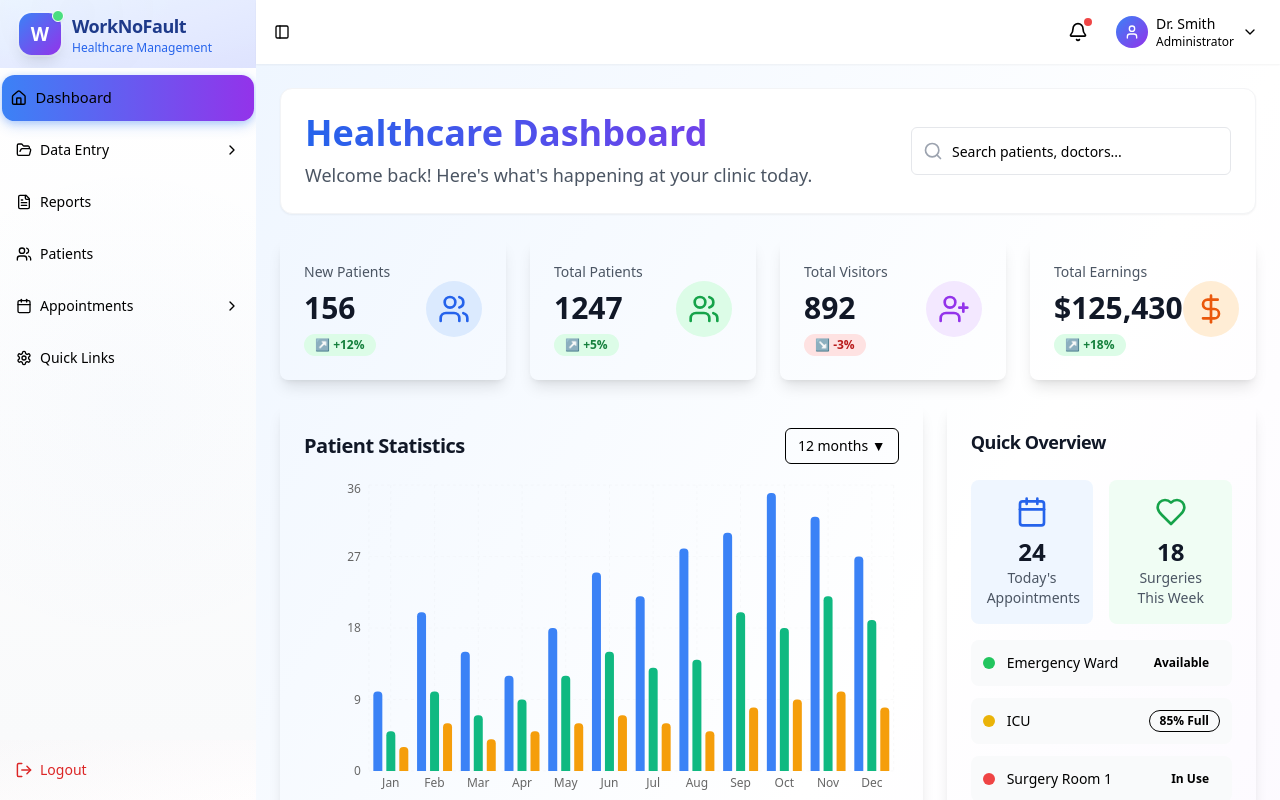
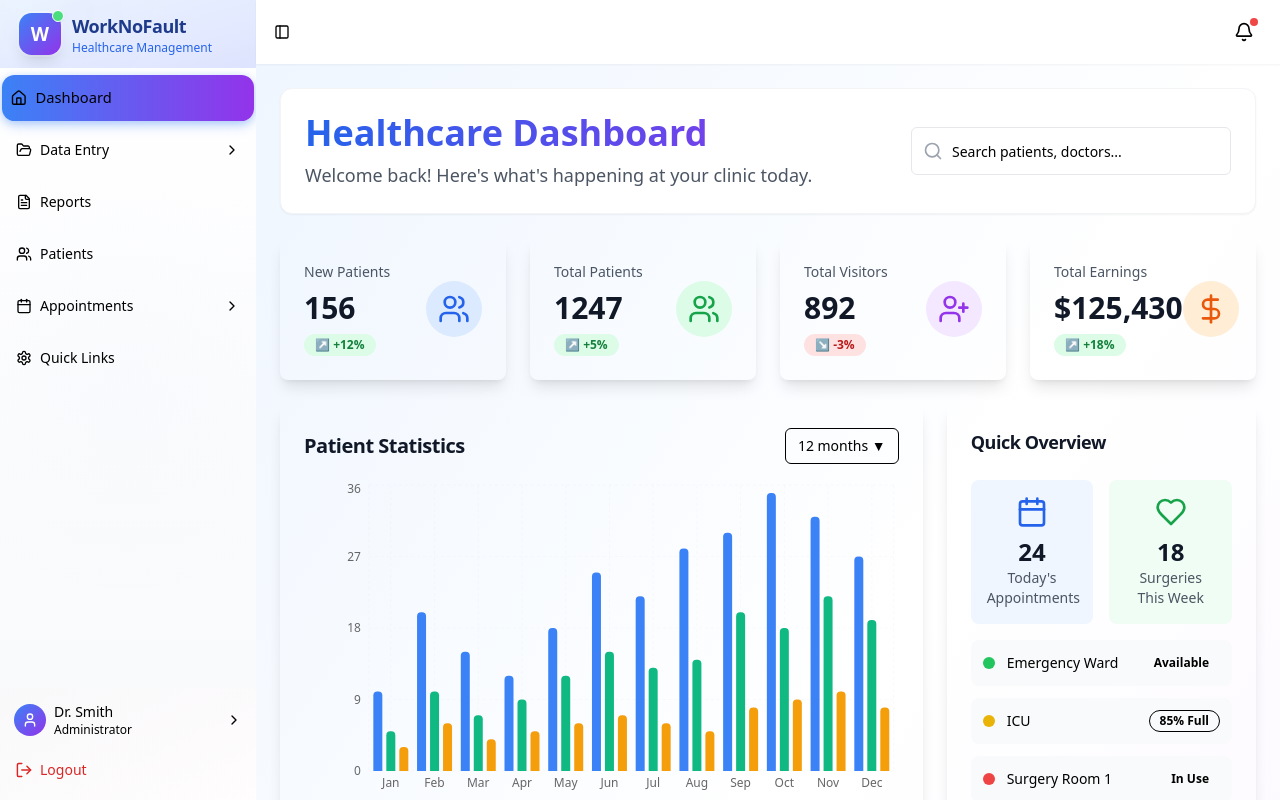
Before and after one commit to itsVijayCoder/medcosta-client, a React (Vite) app: page /login in a window 1280 px wide. Both pictures are taken after typing "Sample", "Sample123" into the empty fields and a click on the button "Sign in to your account". Shown: the top 800 px of the page. Built offline with nearby package versions, Linux system fonts and the light colour scheme.

Commit message:
feat: Add user profile section to AppSidebar with user details and icon

```diff
--- a/src/components/AppSidebar.jsx
+++ b/src/components/AppSidebar.jsx
@@ -16,6 +16,8 @@ import {
    Search,
    X,
    ChevronRight,
+   User,
+   ChevronDown,
 } from "lucide-react";
 
 import {
@@ -520,7 +522,23 @@ export function AppSidebar({ setRouteName, ...props }) {
             </div>
 
             <SidebarMenu className='relative z-10'>
-               <SidebarMenuItem>
+               <SidebarMenuItem className='space-y-1'>
+                  <div className='flex items-center justify-between gap-2 p-1.5 hover:bg-accent/80 rounded-lg transition-colors duration-200 cursor-pointer group'>
+                     <div className='flex items-center gap-2'>
+                        <div className='h-8 w-8 bg-gradient-to-br from-blue-500 to-purple-600 rounded-full flex items-center justify-center ring-2 ring-background shadow-sm'>
+                           <User className='h-4 w-4 text-white' />
+                        </div>
+                        <div className='hidden md:flex flex-col text-left'>
+                           <span className='text-sm font-medium text-foreground'>
+                              Dr. Smith
+                           </span>
+                           <span className='text-xs text-muted-foreground'>
+                              Administrator
+                           </span>
+                        </div>
+                     </div>
+                     <ChevronRight className='h-4 w-4 text-muted-foreground group-hover:text-foreground transition-colors hidden md:block' />
+                  </div>
                   <SidebarMenuButton
                      onClick={() => {
                         logout();
--- a/src/components/Header.jsx
+++ b/src/components/Header.jsx
@@ -42,7 +42,7 @@ const Header = () => {
                </button>
 
                {/* User Profile */}
-               <div className='flex items-center gap-2 p-1.5 hover:bg-accent/80 rounded-lg transition-colors duration-200 cursor-pointer group'>
+               {/* <div className='flex items-center gap-2 p-1.5 hover:bg-accent/80 rounded-lg transition-colors duration-200 cursor-pointer group'>
                   <div className='h-8 w-8 bg-gradient-to-br from-blue-500 to-purple-600 rounded-full flex items-center justify-center ring-2 ring-background shadow-sm'>
                      <User className='h-4 w-4 text-white' />
                   </div>
@@ -55,7 +55,7 @@ const Header = () => {
                      </span>
                   </div>
                   <ChevronDown className='h-4 w-4 text-muted-foreground group-hover:text-foreground transition-colors hidden md:block' />
-               </div>
+               </div> */}
             </div>
          </div>
       </>
```
